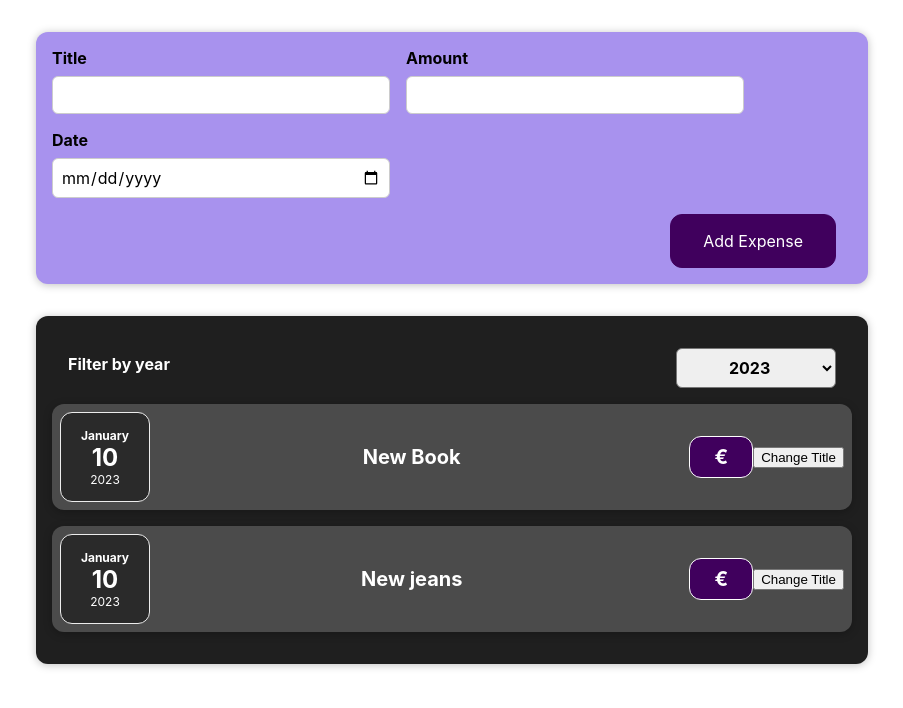
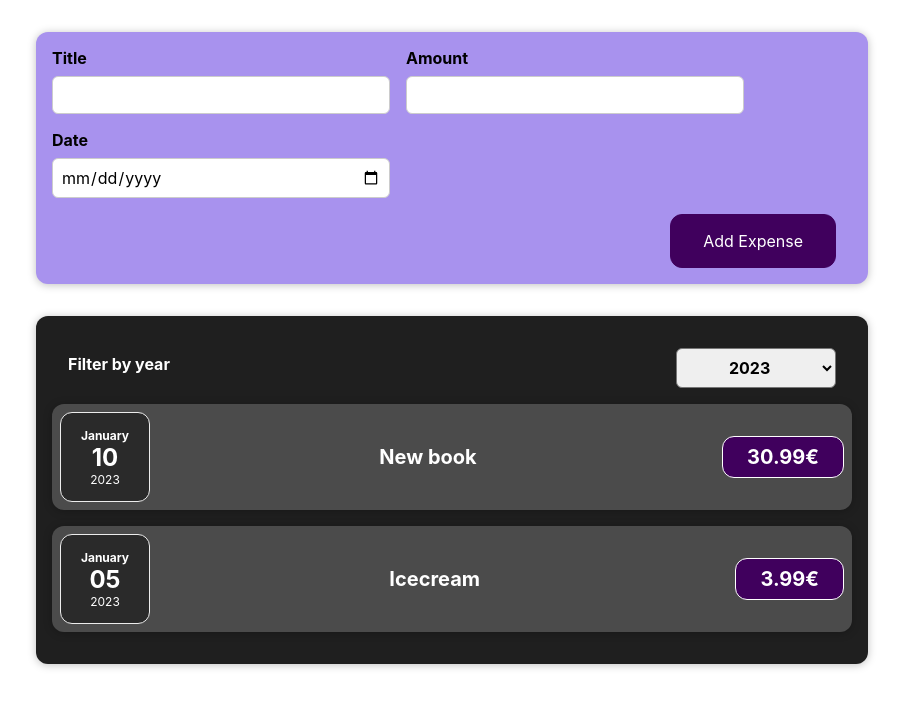
Before and after one commit to Kristofer-Robin/expenses, a React (Create React App) app: page / in a window 1280 px wide. Shown: the top 708 px of the page, without its empty margins (188-1091 px from the left). Built offline with nearby package versions, Linux system fonts and the light colour scheme.

Commit message:
Death rune

```diff
--- a/src/App.js
+++ b/src/App.js
@@ -1,42 +1,41 @@
+
 import './App.css';
-
 import Expenses from "./components/Expenses/Expenses";
 import NewExpense from "./components/NewExpense/NewExpense";
+import {useState} from "react";
+
+
 
 const DUMMY_EXPENSES = [
     {
+        id: 'e1',
         date: new Date(2023, 0, 10),
-        title: 'New Book',
+        title:'New book',
         amount: 30.99
     },
     {
-        date: new Date(2023, 0, 10),
-        title: 'New jeans',
-        amount: 99.99
+        id: 'e2',
+        date: new Date(2023, 0, 5),
+        title:'Icecream',
+        amount: 3.99
     }
 ]
+
 const App = () => {
-    const expenses = [
-        {
-            date: new Date(2023, 0, 10),
-            title:'New book',
-            price: 30.99
-        },
-        {
-            date: new Date(2023, 0, 5),
-            title:'Icecream',
-            price: 3.99
-        }
-    ]
+    const [expenses, setExpenses] = useState(DUMMY_EXPENSES)
 
     const addExpensehandler = (expense) => {
         console.log('In App.js')
-        console.log(expense)
+        setExpenses((previousExpenses) => {
+            return [expense, ...previousExpenses]
+        })
     }
+    console.log(expenses)
+
     return (
         <div className="App">
             <NewExpense onAddExpense={addExpensehandler}></NewExpense>
-            <Expenses expenses={DUMMY_EXPENSES}></Expenses>
+            <Expenses expenses={expenses}></Expenses>
         </div>
     );
 }
--- a/src/components/Expenses/ExpenseItem.js
+++ b/src/components/Expenses/ExpenseItem.js
@@ -1,26 +1,19 @@
-import React, { useState } from 'react';
+import React, {useState} from 'react'
 
 import './ExpenseItem.css'
 import ExpenseDate from "./ExpenseDate";
-import './ExpensesFilter.js';
+import Card from "../UI/Card"
 
 const ExpenseItem = (props) => {
-    const [title, setTitle] = useState(props.expenseData.title)
-
-    const clickHandler = () => {
-        setTitle('Updated!')
-        console.log(title)
-    }
 
     return (
-        <div className="expense-item">
-            <ExpenseDate date={props.expenseData.date}></ExpenseDate>
+        <Card className="expense-item">
+            <ExpenseDate date={props.date}></ExpenseDate>
             <div className="expense-item__description">
-                <h2>{props.expenseData.title}</h2>
-                <div className="expense-item__price">{props.expenseData.price}€</div>
+                <h2>{props.title}</h2>
+                <div className="expense-item__price">{props.amount}€</div>
             </div>
-            <button onClick={clickHandler}>Change Title</button>
-        </div>
+        </Card>
     )
 }
 
--- a/src/components/Expenses/Expenses.js
+++ b/src/components/Expenses/Expenses.js
@@ -1,12 +1,13 @@
-import React, { useState } from 'react'
+
+import React, { useState } from 'react';
 import './Expenses.css'
 import ExpenseItem from "./ExpenseItem";
 import Card from "../UI/Card"
-import ExpensesFilter from "./ExpensesFilter";
+import ExpensesFilter from "./ExpensesFilter"
 
 const Expenses = (props) => {
     const [filteredYear, setFilteredYear] =
-    useState('2023')
+        useState('2023')
 
     console.log('Year data in Expenses.js' + filteredYear)
 
@@ -16,16 +17,19 @@ const Expenses = (props) => {
         setFilteredYear(year)
     }
 
-    props.expenses.map((expense) => {
-        console.log(expense)
-    })
-
-
     return (
         <Card className="expenses">
-            <ExpensesFilter selected={filteredYear} onChangedFilter={filterChangeHandler}></ExpensesFilter>
-            <ExpenseItem expenseData={props.expenses[0]}></ExpenseItem>
-            <ExpenseItem expenseData={props.expenses[1]}></ExpenseItem>
+            <ExpensesFilter selected={filteredYear} onChangeFilter={filterChangeHandler}></ExpensesFilter>
+            {
+                props.expenses.map((expense) => {
+                    return <ExpenseItem
+                        id={expense.id}
+                        title={expense.title}
+                        amount={expense.amount}
+                        date={expense.date}
+                    ></ExpenseItem>
+                })
+            }
         </Card>
     )
 }
--- a/src/components/NewExpense/ExpenseForm.js
+++ b/src/components/NewExpense/ExpenseForm.js
@@ -1,5 +1,6 @@
+
+import './ExpenseForm.css'
 import React, { useState } from 'react';
-import './ExpenseForm.css'
 
 const ExpenseForm = (props) => {
     const [enteredTitle, setEnteredTitle] = useState('')
@@ -10,9 +11,11 @@ const ExpenseForm = (props) => {
     const titleChangeHandler = (event) => {
         setEnteredTitle(event.target.value)
     }
+
     const amountChangeHandler = (event) => {
         setEnteredAmount(event.target.value)
     }
+
     const dateChangeHandler = (event) => {
         setEnteredDate(event.target.value)
     }
@@ -30,12 +33,13 @@ const ExpenseForm = (props) => {
         setEnteredDate('')
     }
 
+
     return (
         <form onSubmit={submitHandler}>
             <div className="new-expense__controls">
                 <div className="new-expense__control">
                     <label>Title</label>
-                    <input type="text" onChange={titleChangeHandler}/>
+                    <input type="text" onChange={titleChangeHandler} value={enteredTitle}/>
                 </div>
                 <div className="new-expense__control">
                     <label>Amount</label>
@@ -52,4 +56,5 @@ const ExpenseForm = (props) => {
         </form>
     )
 }
+
 export default ExpenseForm
```
